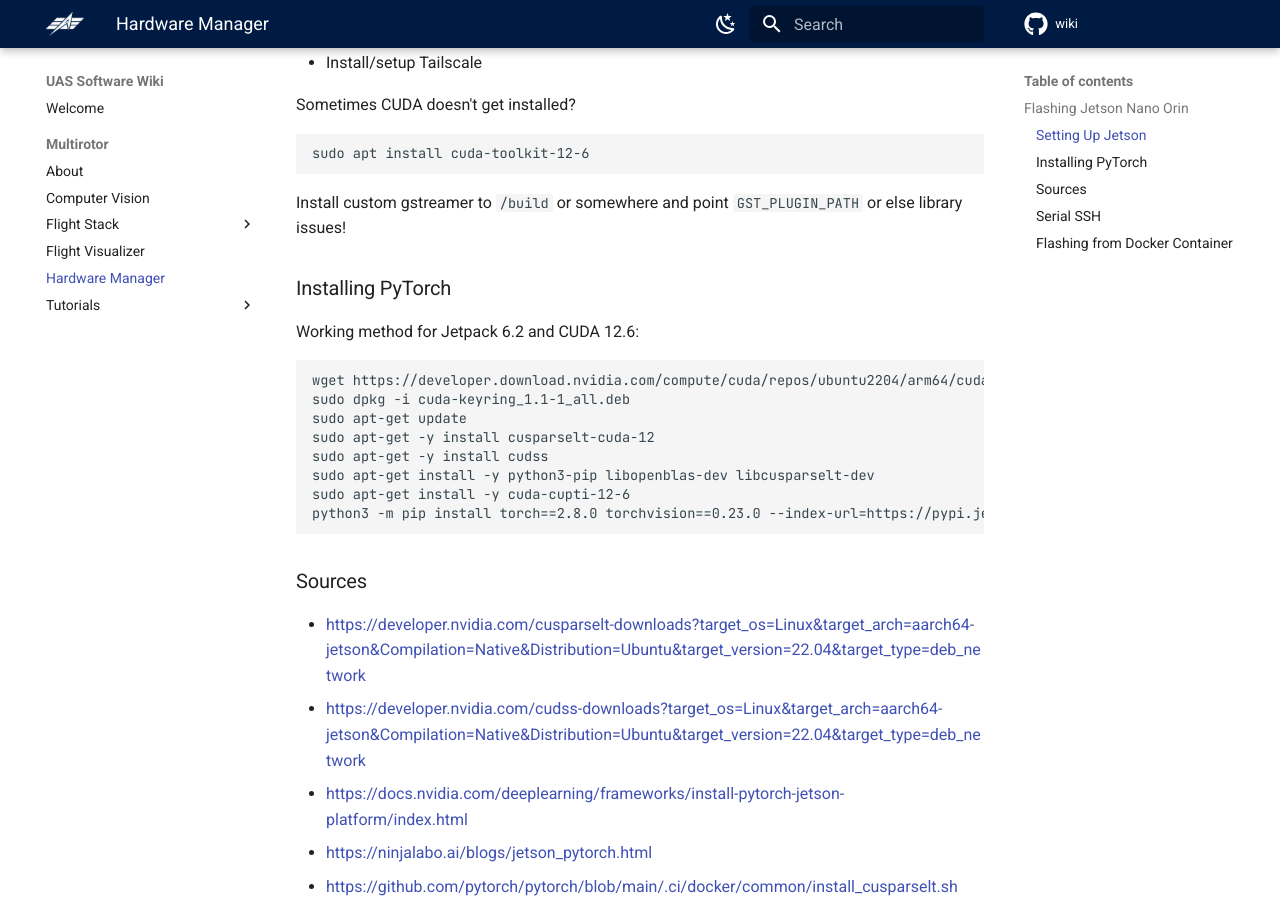
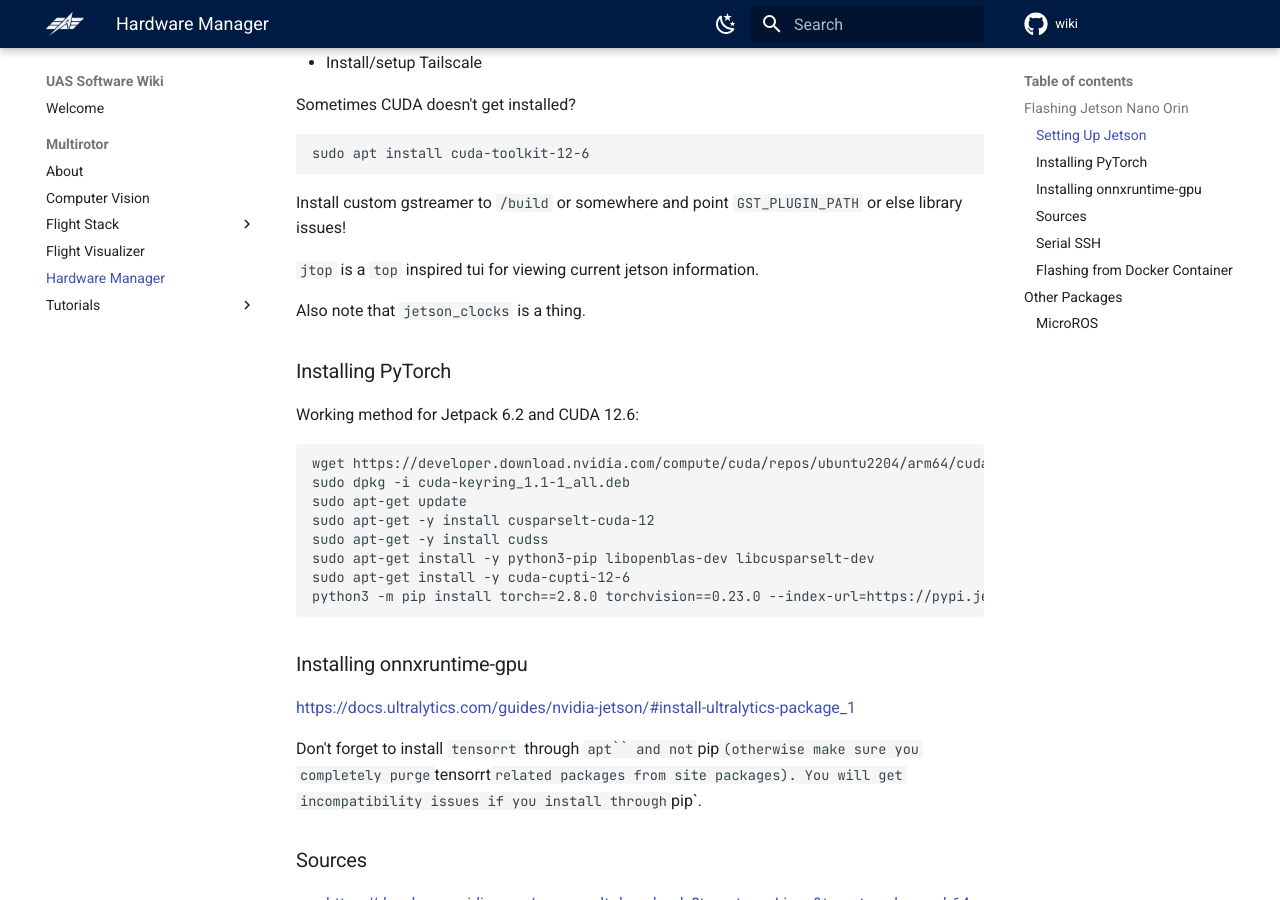
Before and after one commit to UTAT-UAS/wiki, an MkDocs documentation site: the page built from docs/Multirotor/Hardware_Manager/index.md, in a window 1280 px wide and 900 px high, scrolled down 679 px. Built offline with MkDocs 1.6.1 and Material for MkDocs 9.7.7, drawn with Linux system fonts in a browser that asks for light colours; comment, search, counter and statistics services are not loaded; some of the changed text lies outside the part shown.

Commit message:
update: Jetson setup guide

````diff
--- a/docs/Multirotor/Hardware_Manager/index.md
+++ b/docs/Multirotor/Hardware_Manager/index.md
@@ -29,6 +29,10 @@
 
 Install custom gstreamer to `/build` or somewhere and point `GST_PLUGIN_PATH` or else library issues!
 
+`jtop` is a `top` inspired tui for viewing current jetson information.
+
+Also note that `jetson_clocks` is a thing.
+
 ### Installing PyTorch
 
 Working method for Jetpack 6.2 and CUDA 12.6:
@@ -43,6 +47,12 @@
 sudo apt-get install -y cuda-cupti-12-6
 python3 -m pip install torch==2.8.0 torchvision==0.23.0 --index-url=https://pypi.jetson-ai-lab.io/jp6/cu126
 ```
+
+### Installing onnxruntime-gpu
+
+[https://docs.ultralytics.com/guides/nvidia-jetson/#install-ultralytics-package_1](https://docs.ultralytics.com/guides/nvidia-jetson/#install-ultralytics-package_1)
+
+Don't forget to install `tensorrt` through `apt`` and not `pip` (otherwise make sure you completely purge `tensorrt` related packages from site packages). You will get incompatibility issues if you install through `pip`.
 
 ### Sources
 
@@ -72,3 +82,9 @@
 
 - [https://www.jetson-ai-lab.com/initial_setup_jon_sdkm.html](https://www.jetson-ai-lab.com/initial_setup_jon_sdkm.html)
 - [https://forums.developer.nvidia.com/t/orin-nano-installation-fails-chroot-failed-to-run-command-dpkg-exec-format-error/263215/6](https://forums.developer.nvidia.com/t/orin-nano-installation-fails-chroot-failed-to-run-command-dpkg-exec-format-error/263215/6)
+
+## Other Packages
+
+### MicroROS
+
+You must have the build workspace completely isolated. (Remove any sourcing of workspaces from `~/.bashrc`)
````
